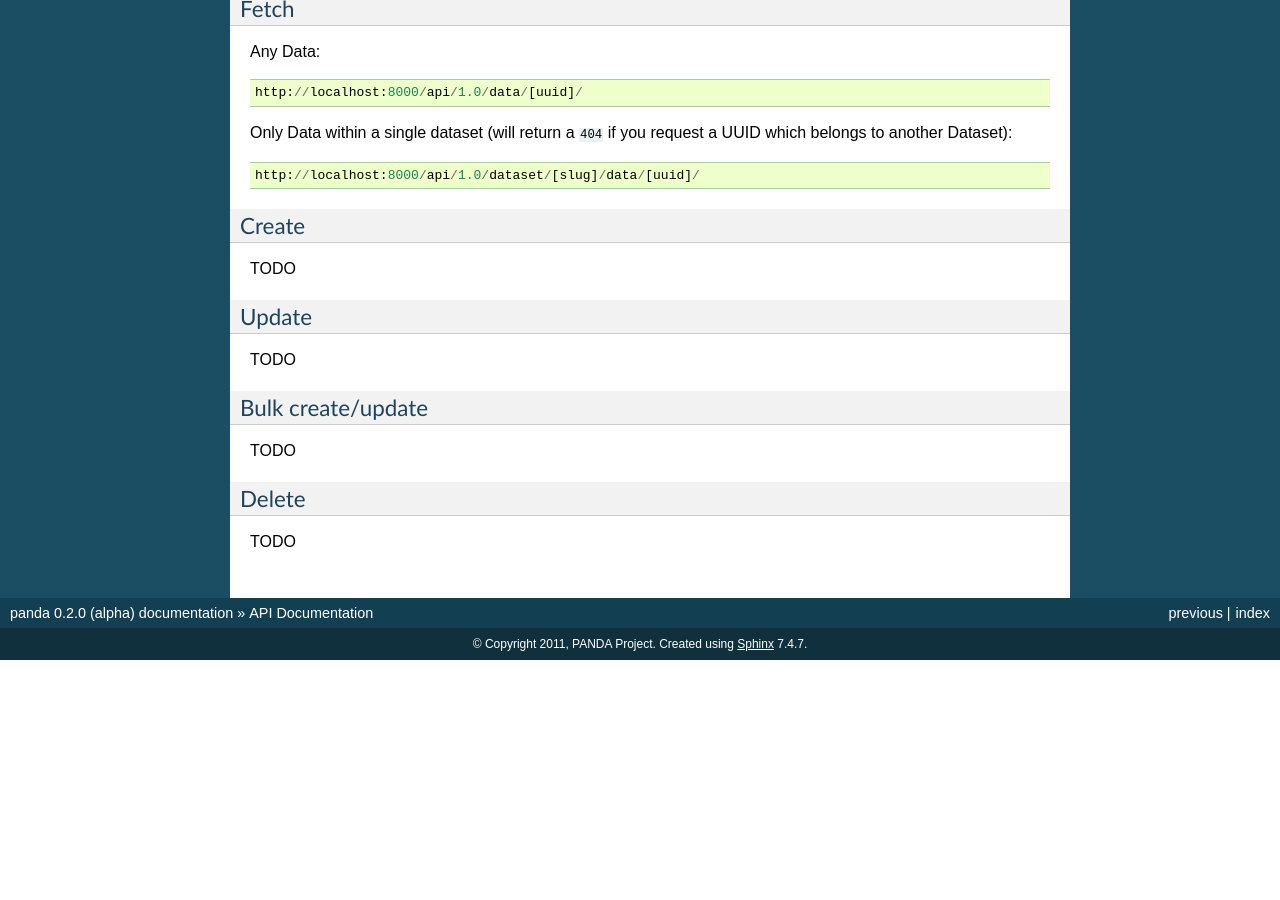
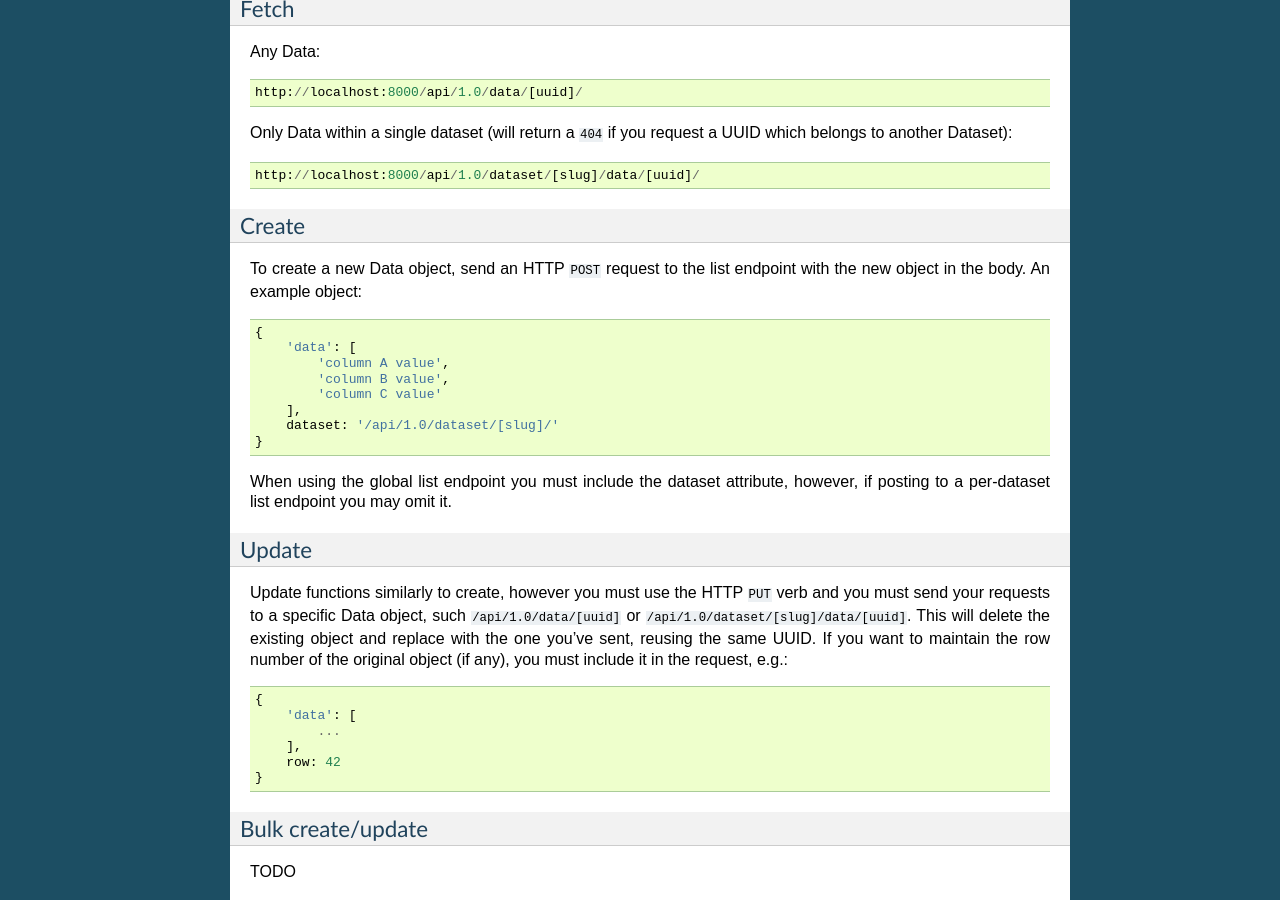
Before and after one commit to pandaproject/panda, a Sphinx documentation site: the page built from docs/api.rst, in a window 1280 px wide and 900 px high, scrolled down 4907 px. Built offline with Sphinx 7.4.7, drawn with Linux system fonts in a browser that asks for light colours; before the commit the page ends 5567 px from its top, so only the background shows below that.

Commit message:
Create and update docs.

```diff
--- a/docs/api.rst
+++ b/docs/api.rst
@@ -281,12 +281,30 @@ Only Data within a single dataset (will return a ``404`` if you request a UUID w
 Create
 ------
 
-TODO
+To create a new Data object, send an HTTP ``POST`` request to the list endpoint with the new object in the body. An example object::
+
+    {
+        'data': [
+            'column A value',
+            'column B value',
+            'column C value'
+        ],
+        dataset: '/api/1.0/dataset/[slug]/'
+    }
+
+When using the global list endpoint you must include the dataset attribute, however, if posting to a per-dataset list endpoint you may omit it.
 
 Update
 ------
 
-TODO
+Update functions similarly to create, however you must use the HTTP ``PUT`` verb and you must send your requests to a specific Data object, such ``/api/1.0/data/[uuid]`` or ``/api/1.0/dataset/[slug]/data/[uuid]``. This will delete the existing object and replace with the one you've sent, reusing the same UUID. If you want to maintain the row number of the original object (if any), you must include it in the request, e.g.::
+
+    {
+        'data': [
+            ...
+        ],
+        row: 42
+    }
 
 Bulk create/update
 ------------------
```
